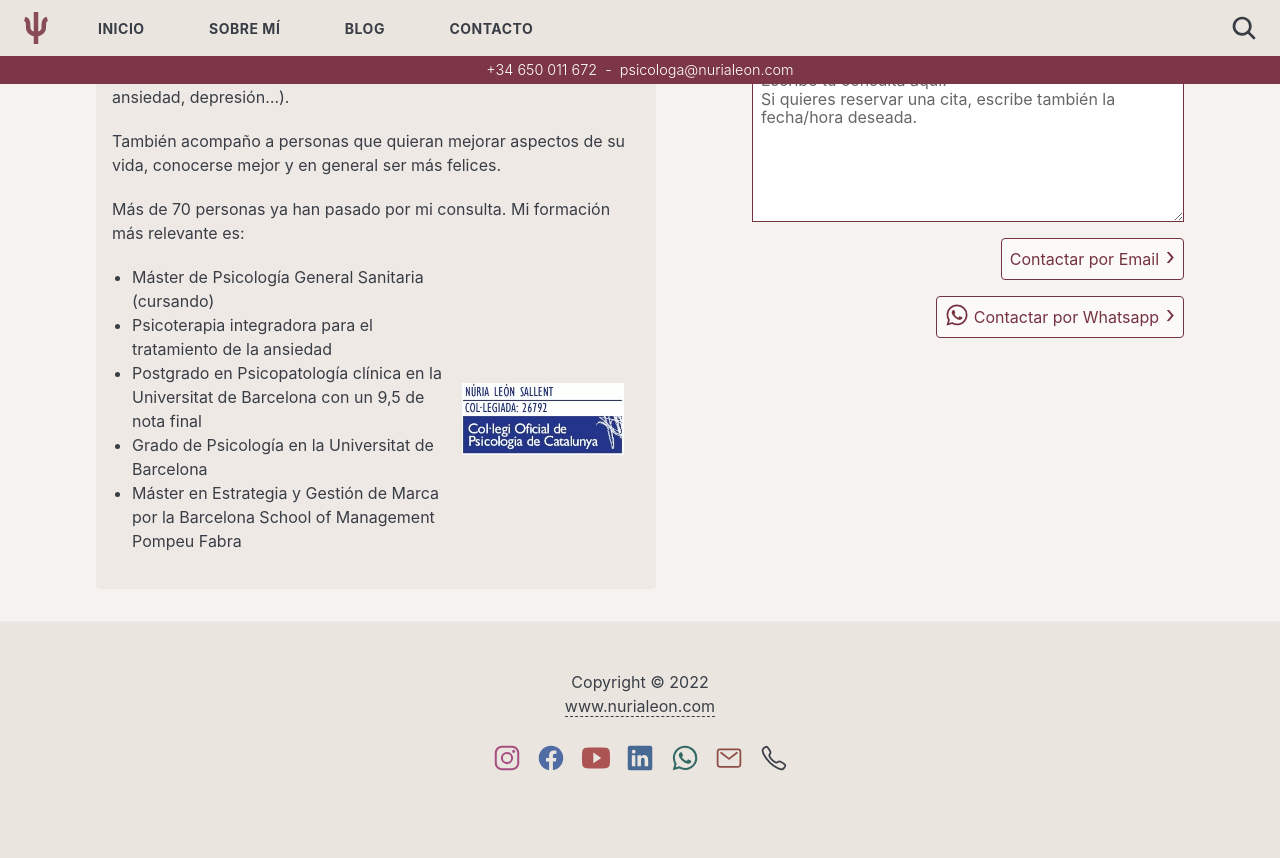
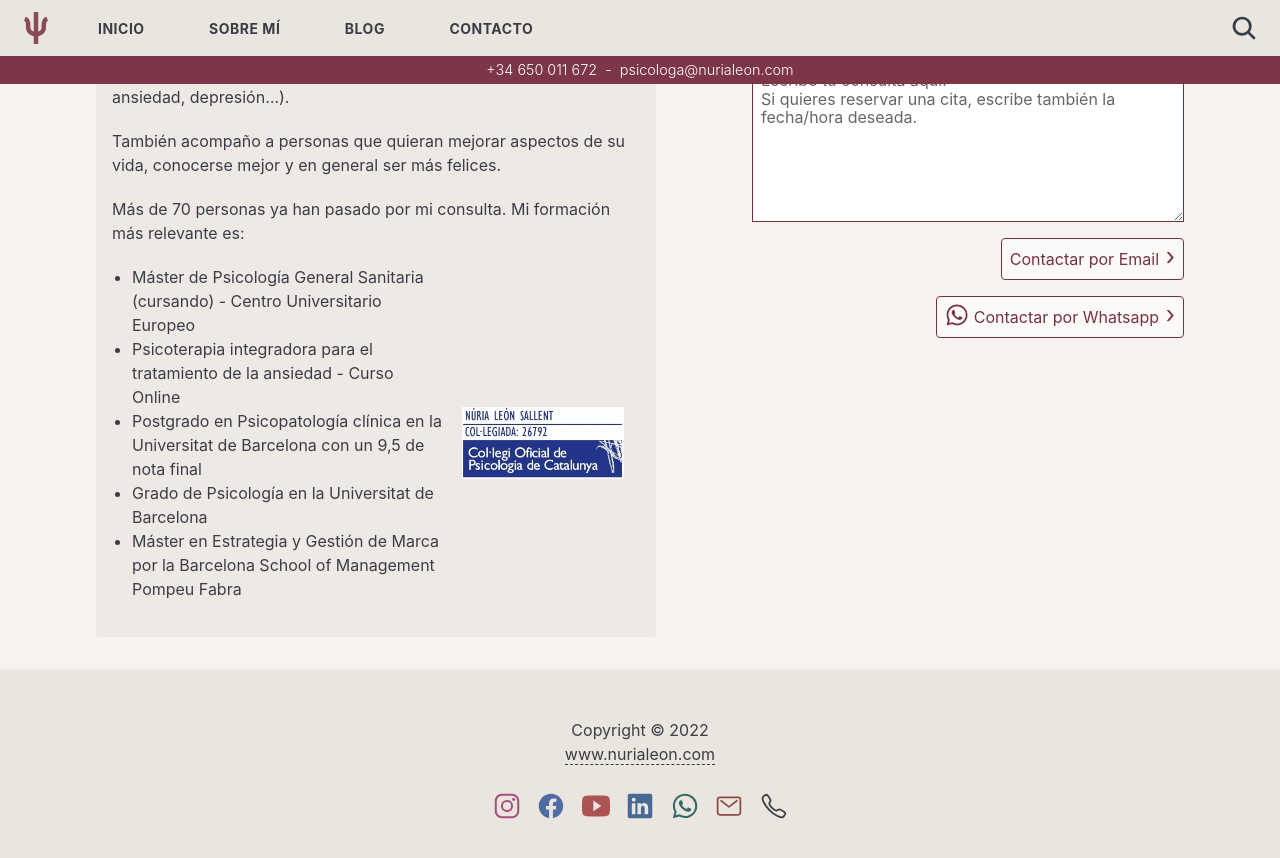
Before and after one commit to nurialeonsallent/nurialeon.com, a Jekyll site: the page built from index.html, in a window 1280 px wide and 900 px high, scrolled down 762 px. Shown: the top 858 px of the window. Built offline with Jekyll 4.4.1, drawn with Linux system fonts in a browser that asks for light colours.

Commit message:
formacion

```diff
--- a/index.html
+++ b/index.html
@@ -31,8 +31,8 @@ layout: default
             <p>Más de 70 personas ya han pasado por mi consulta. Mi formación más relevante es:</p>
             <div class="col2">
                 <ul>
-                    <li>Máster de Psicología General Sanitaria (cursando)</li>
-                    <li>Psicoterapia integradora para el tratamiento de la ansiedad</li>
+                    <li>Máster de Psicología General Sanitaria (cursando) - Centro Universitario Europeo</li>
+                    <li>Psicoterapia integradora para el tratamiento de la ansiedad - Curso Online</li>
                     <li>Postgrado en Psicopatología clínica en la Universitat de Barcelona con un 9,5 de nota final</li>
                     <li>Grado de Psicología en la Universitat de Barcelona</li>
                     <li>Máster en Estrategia y Gestión de Marca por la Barcelona School of Management Pompeu Fabra</li>
```
